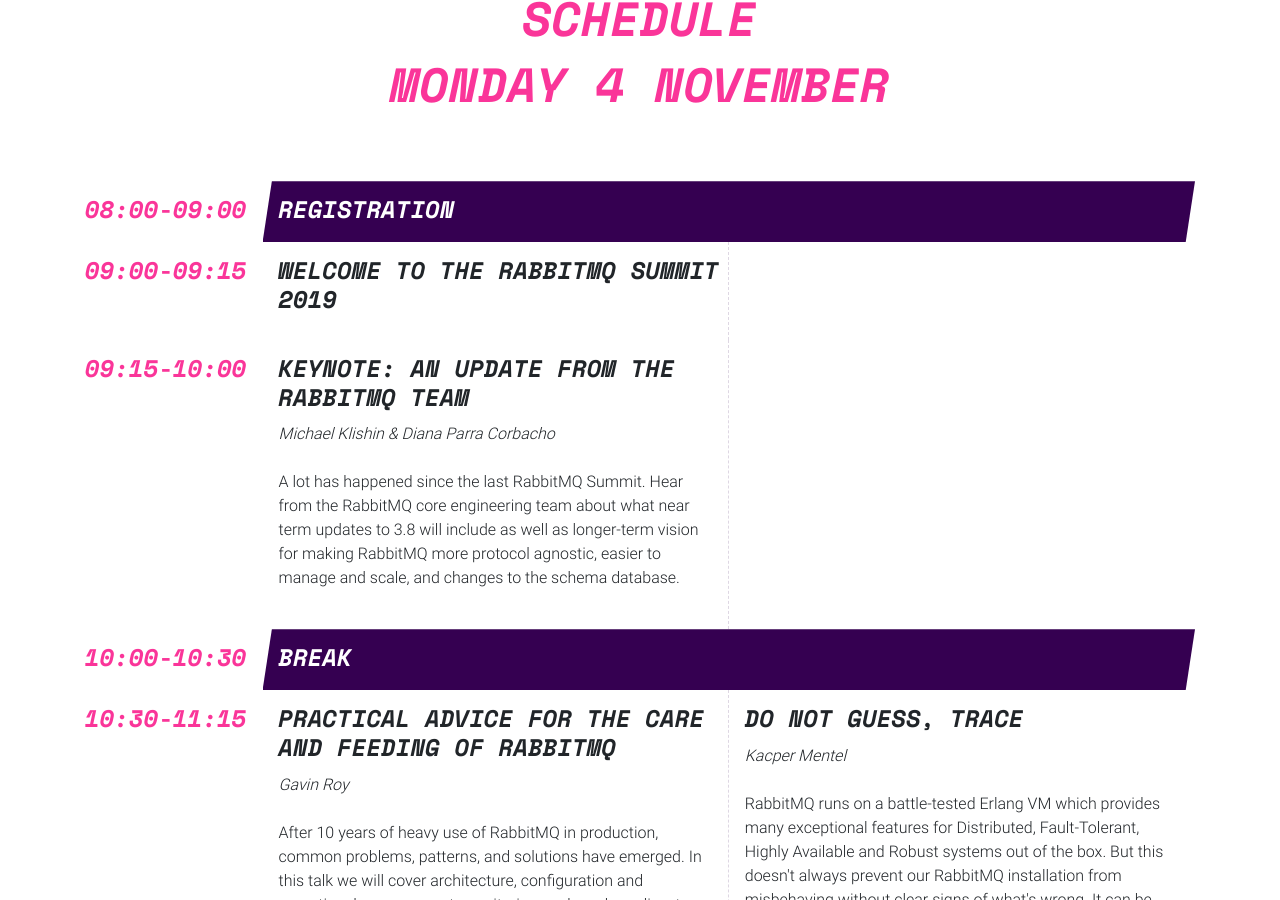
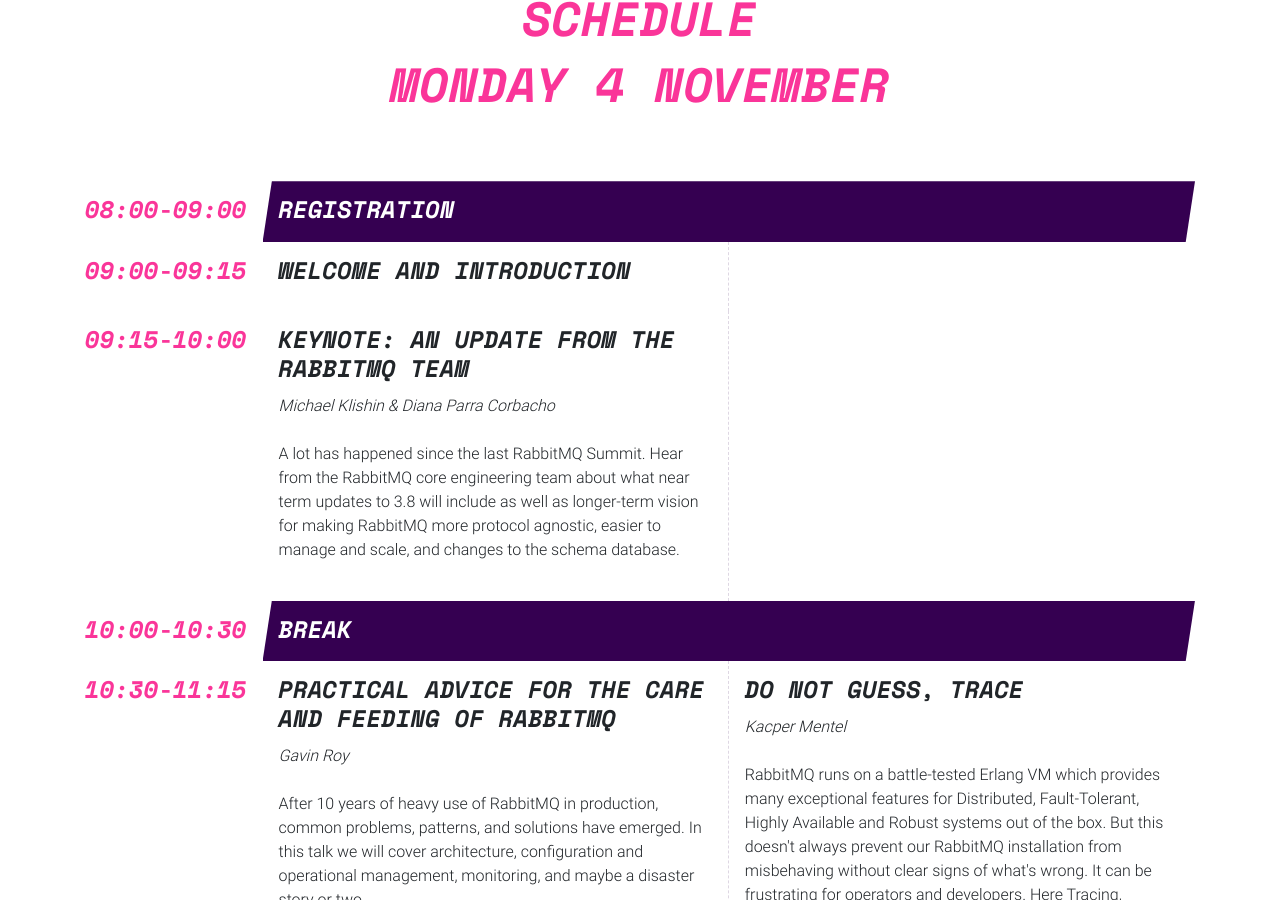
Before and after one commit to isabella232/rabbitmq-summit-1, a Jekyll site: the page built from index.html, in a window 1280 px wide and 900 px high, scrolled down 3214 px. Built offline with Jekyll 4.4.1, drawn with Linux system fonts in a browser that asks for light colours; nearby versions of some CDN libraries; comment, search, counter and statistics services are not loaded.

Commit message:
Minor changes to schedule

```diff
--- a/_data/schedule.yml
+++ b/_data/schedule.yml
@@ -4,7 +4,7 @@
   template: group
 - start: "09:00"
   etime: "09:15"
-  title: "Welcome to the RabbitMQ summit 2019"
+  title: "Welcome and introduction"
   template: alone
 - start: "09:15"
   etime: "10:00"
```
Also changed, not shown: img/speakers/blank.png (added).
